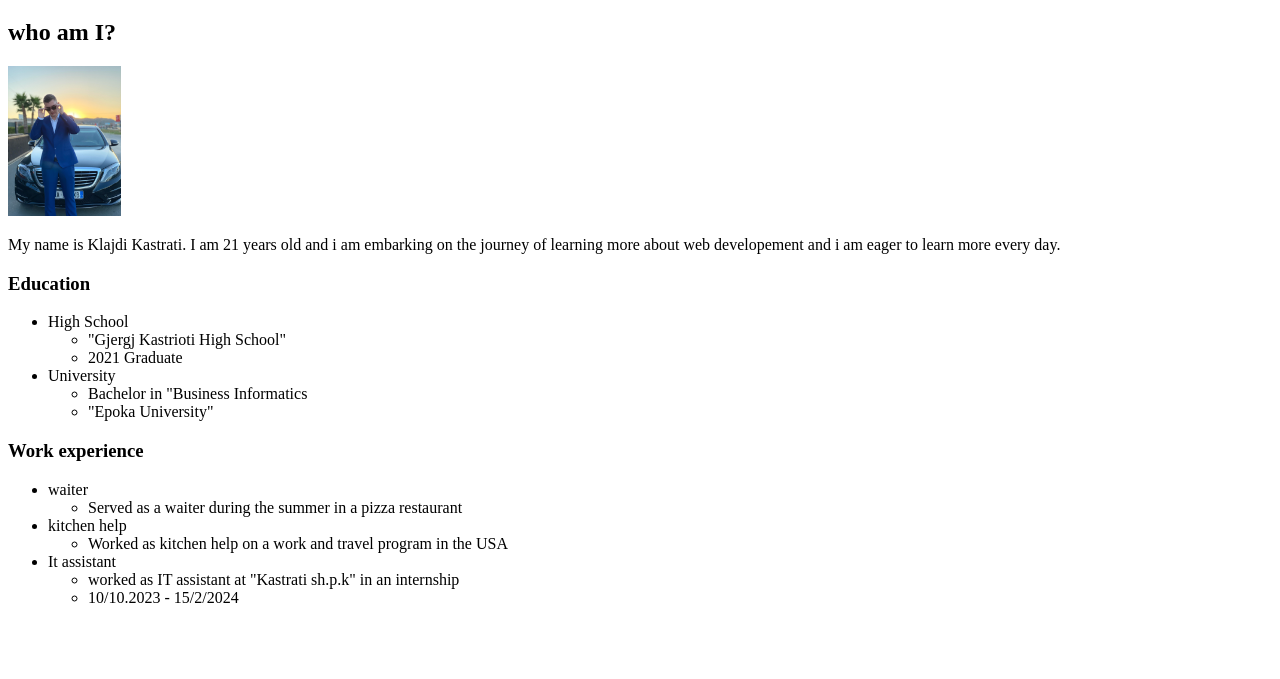
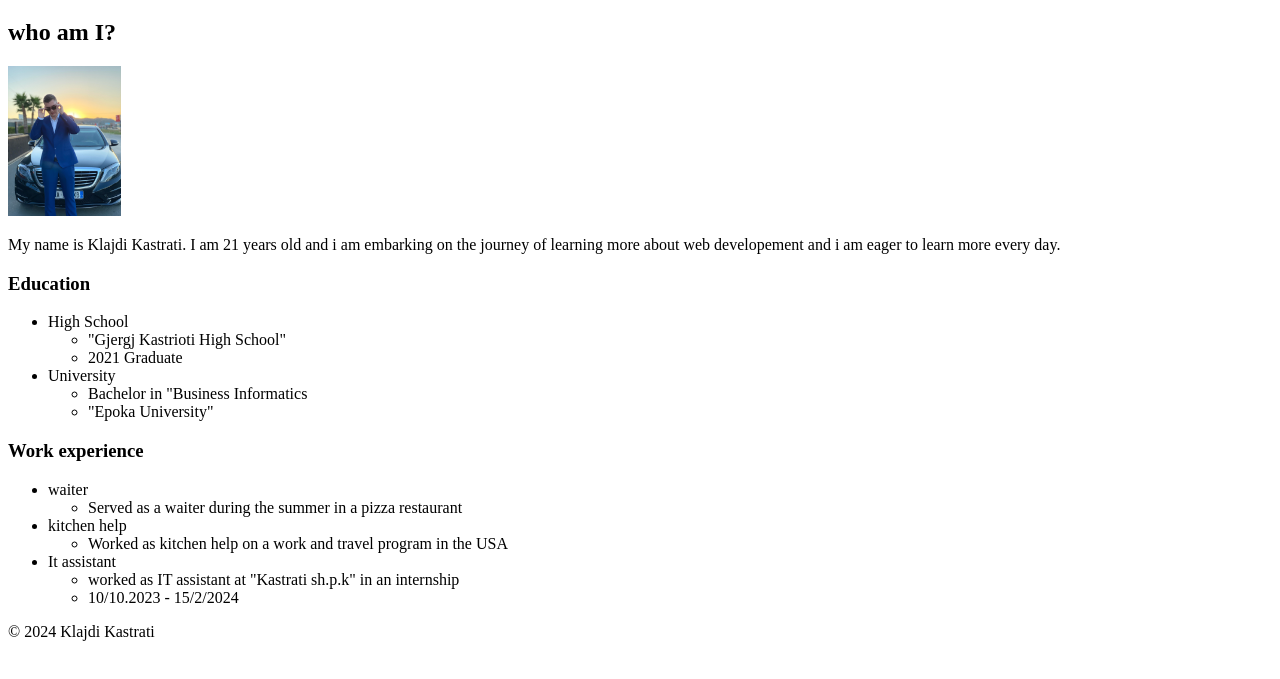
Before and after one commit to klajdikastrati21/html-my-resume, a plain HTML site: page index.html in a window 1280 px wide. Shown: the part 61-740 px from the top of the page. Drawn offline with Linux system fonts and the light colour scheme.

Commit message:
Update index.html

```diff
--- a/index.html
+++ b/index.html
@@ -42,6 +42,8 @@
         </ul>
     </li>
    </ul>
-
+ <footer>
+    <p>© 2024 Klajdi Kastrati</p>
+  </footer>
 </body>
 </html>
```
